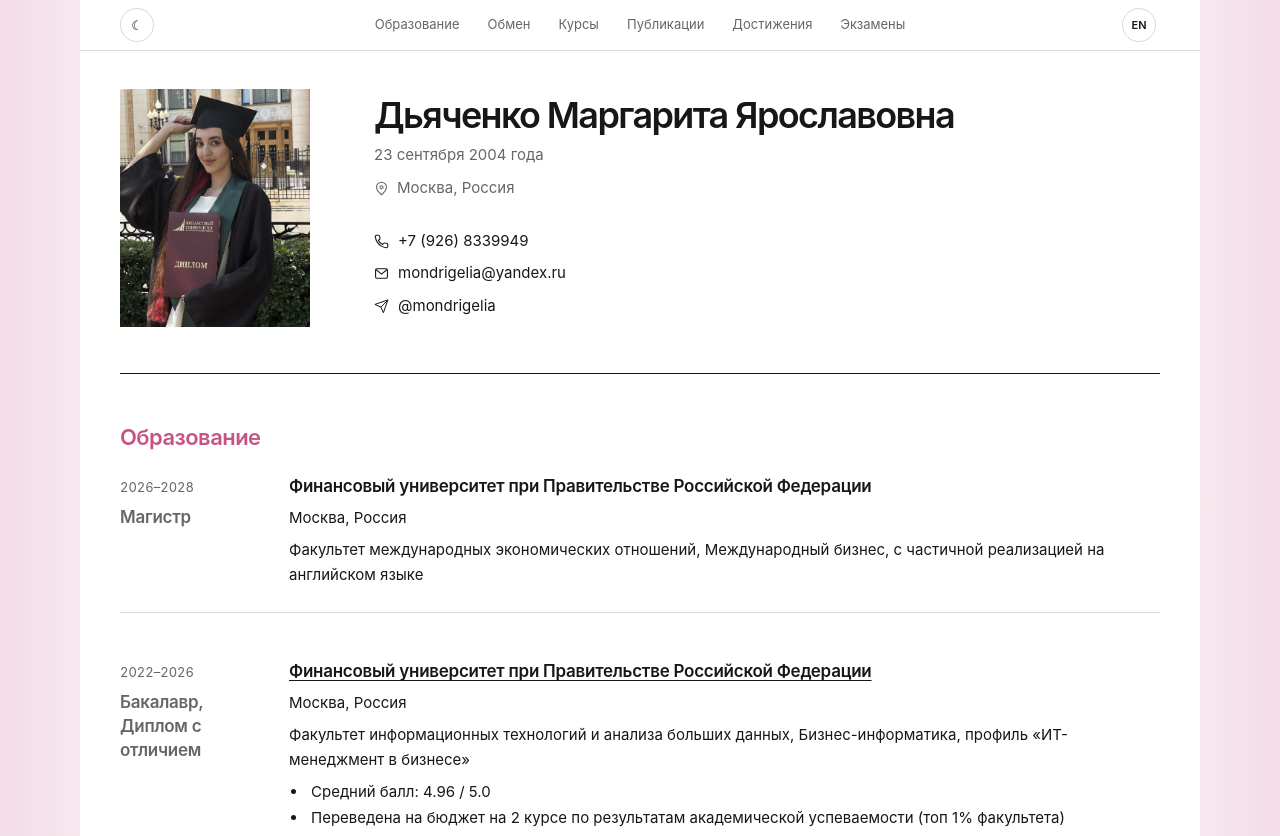
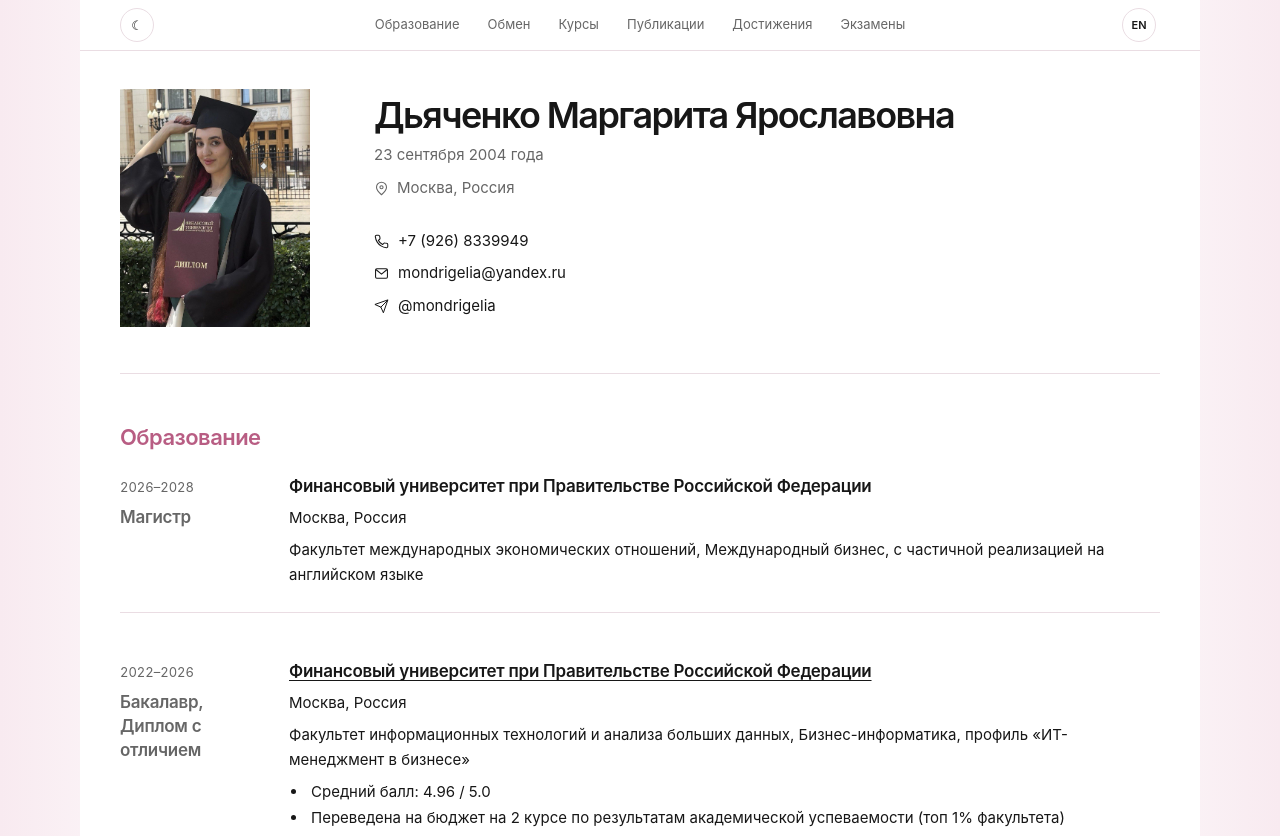
Before and after one commit to mondrigelia/portfolio, a plain HTML site: page index.html in a window 1280 px wide. Shown: the top 836 px of the page. Drawn offline with Linux system fonts and the light colour scheme.

Commit message:
Refine portfolio with restrained rose color accents

```diff
--- a/styles.css
+++ b/styles.css
@@ -2,18 +2,18 @@
   color-scheme: light;
   --ink: #171717;
   --muted: #666;
-  --line: #d8d8d8;
-  --soft: #f4f4f4;
+  --line: #eadde3;
+  --soft: #fbf5f8;
   --paper: #fff;
-  --accent: #c65383;
-  --edge: #f3dce6;
+  --accent: #b85d83;
+  --edge: #f8eaf0;
 }
 :root[data-theme="dark"] {
   color-scheme: dark;
   --ink: #ededed;
   --muted: #a5a5a5;
-  --line: #3b3b3b;
-  --soft: #252525;
+  --line: #44343c;
+  --soft: #2b2227;
   --paper: #171717;
   --accent: #e49abb;
   --edge: #35232c;
@@ -34,7 +34,7 @@ body {
 }
 a { color: inherit; text-decoration-thickness: 1px; text-underline-offset: 3px; }
 a:hover { text-decoration-thickness: 2px; }
-a:focus-visible { outline: 2px solid var(--ink); outline-offset: 4px; }
+a:focus-visible { outline: 2px solid var(--accent); outline-offset: 4px; }
 .sticky-header {
   position: sticky; top: 0; z-index: 20;
   margin: 0 -40px; padding: 0 40px;
@@ -44,7 +44,7 @@ a:focus-visible { outline: 2px solid var(--ink); outline-offset: 4px; }
 .profile {
   display: grid; grid-template-columns: 230px minmax(0, 1fr);
   gap: 24px; align-items: center;
-  padding: 38px 0 46px; border-bottom: 1px solid var(--ink);
+  padding: 38px 0 46px; border-bottom: 1px solid var(--line);
 }
 .photo-placeholder { width: 100%; max-width: 230px; aspect-ratio: 4 / 5; background: var(--soft); border: 1px solid var(--line); }
 .profile-photo { display: block; width: 100%; max-width: 190px; aspect-ratio: 4 / 5; object-fit: cover; object-position: center; }
@@ -59,7 +59,7 @@ a:focus-visible { outline: 2px solid var(--ink); outline-offset: 4px; }
 address { display: flex; flex-direction: column; align-items: flex-start; gap: 5px; font-style: normal; }
 address p { margin: 0; }
 address a { display: inline-flex; align-items: center; gap: 9px; text-decoration: none; }
-address a:hover { text-decoration: underline; }
+address a:hover { color: var(--accent); text-decoration: underline; }
 .contact-icon { width: 15px; height: 15px; flex: 0 0 15px; fill: none; stroke: currentColor; stroke-width: 1.7; stroke-linecap: round; stroke-linejoin: round; }
 .telegram-icon { fill: none; stroke-width: 1.6; }
 .nav-layout {
@@ -73,15 +73,15 @@ address a:hover { text-decoration: underline; }
   background: transparent; color: var(--ink); cursor: pointer;
   font: inherit; font-size: 13px; line-height: 1;
 }
-.nav-control:hover { background: var(--soft); }
-.nav-control:focus-visible { outline: 2px solid var(--ink); outline-offset: 3px; }
+.nav-control:hover { background: var(--soft); border-color: var(--accent); color: var(--accent); }
+.nav-control:focus-visible { outline: 2px solid var(--accent); outline-offset: 3px; }
 .language-toggle { font-size: 11px; font-weight: 600; }
 .section-nav {
   display: flex; flex-wrap: wrap; justify-content: center; gap: 10px 28px; padding: 14px 0 15px;
   border-top: 0;
 }
 .section-nav a { color: var(--muted); font-size: 13px; text-decoration: none; }
-.section-nav a:hover { color: var(--ink); text-decoration: underline; }
+.section-nav a:hover { color: var(--accent); text-decoration: underline; text-underline-offset: 4px; }
 main { padding-top: 12px; }
 section {
   display: grid; grid-template-columns: minmax(0, 1fr);
@@ -132,7 +132,7 @@ section h2 {
 #publications .record { padding-bottom: 14px; margin-bottom: 14px; }
 #publications .record h3 { font-size: 16px; margin-bottom: 0; }
 #publications .record h3 a { text-decoration: underline; }
-#publications .record h3 a:hover { text-decoration-thickness: 2px; }
+#publications .record h3 a:hover { color: var(--accent); text-decoration-thickness: 2px; }
 #publications .publication-meta,
 #publications .publication-award { color: var(--muted); font-size: 13px; line-height: 1.5; }
 #publications .publication-award { color: var(--ink); font-weight: 500; }
```
